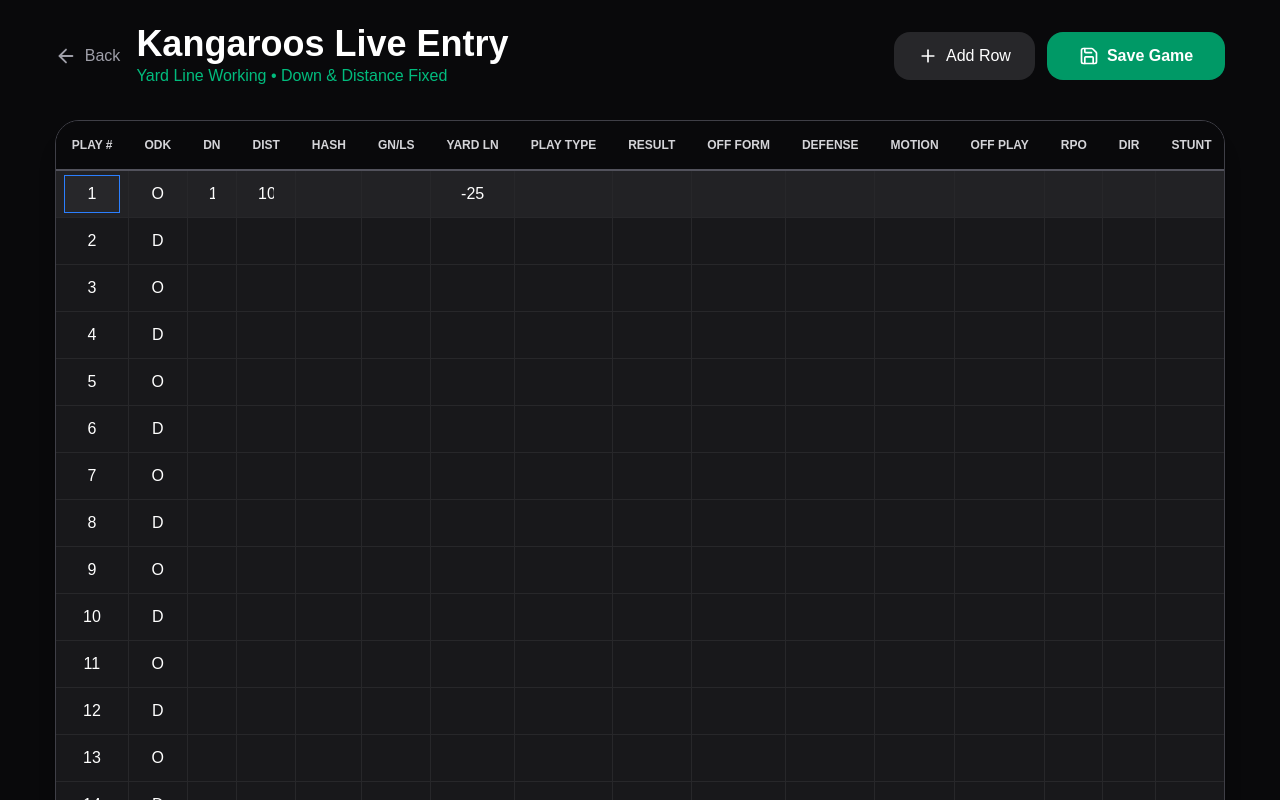
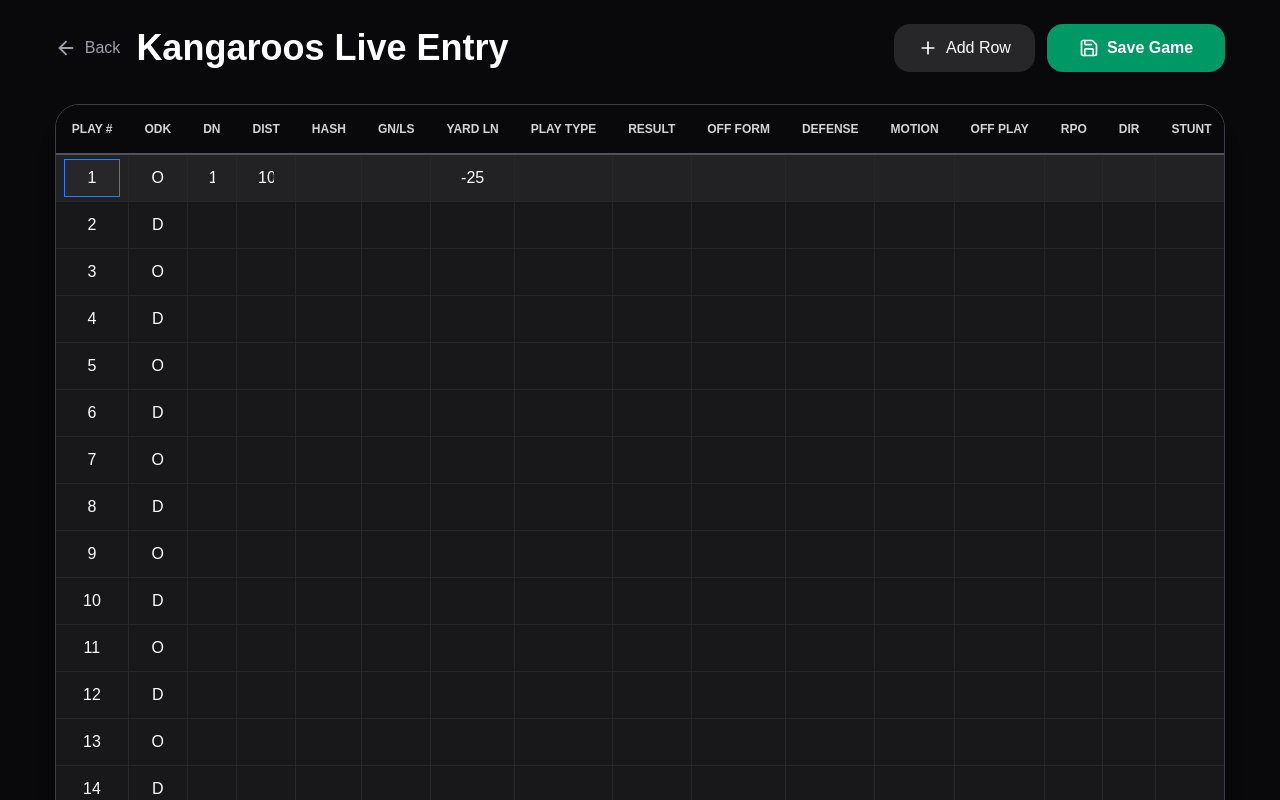
Before and after one commit to jjester58-eng/football-stats, a Next.js app: page /enter in a window 1280 px wide. Shown: the top 800 px of the page. Built offline with nearby package versions, Linux system fonts and the light colour scheme.

Commit message:
header change

```diff
--- a/app/enter/page.tsx
+++ b/app/enter/page.tsx
@@ -270,8 +270,7 @@ export default function LiveEntry() {
             </button>
             <div>
               <h1 className="text-4xl font-bold">Kangaroos Live Entry</h1>
-              <p className="text-emerald-500">Yard Line Working • Down & Distance Fixed</p>
-            </div>
+              </div>
           </div>
 
           <div className="flex gap-3">
```
